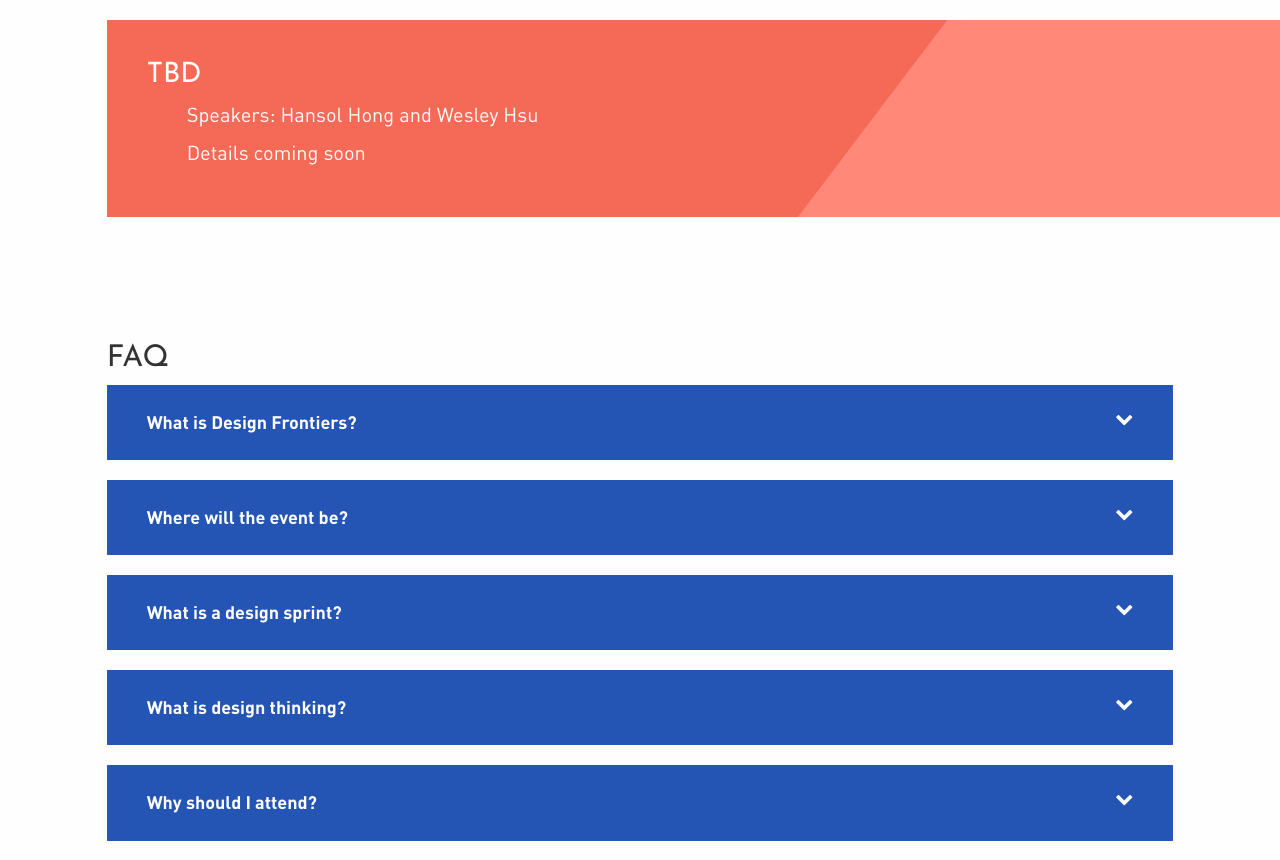
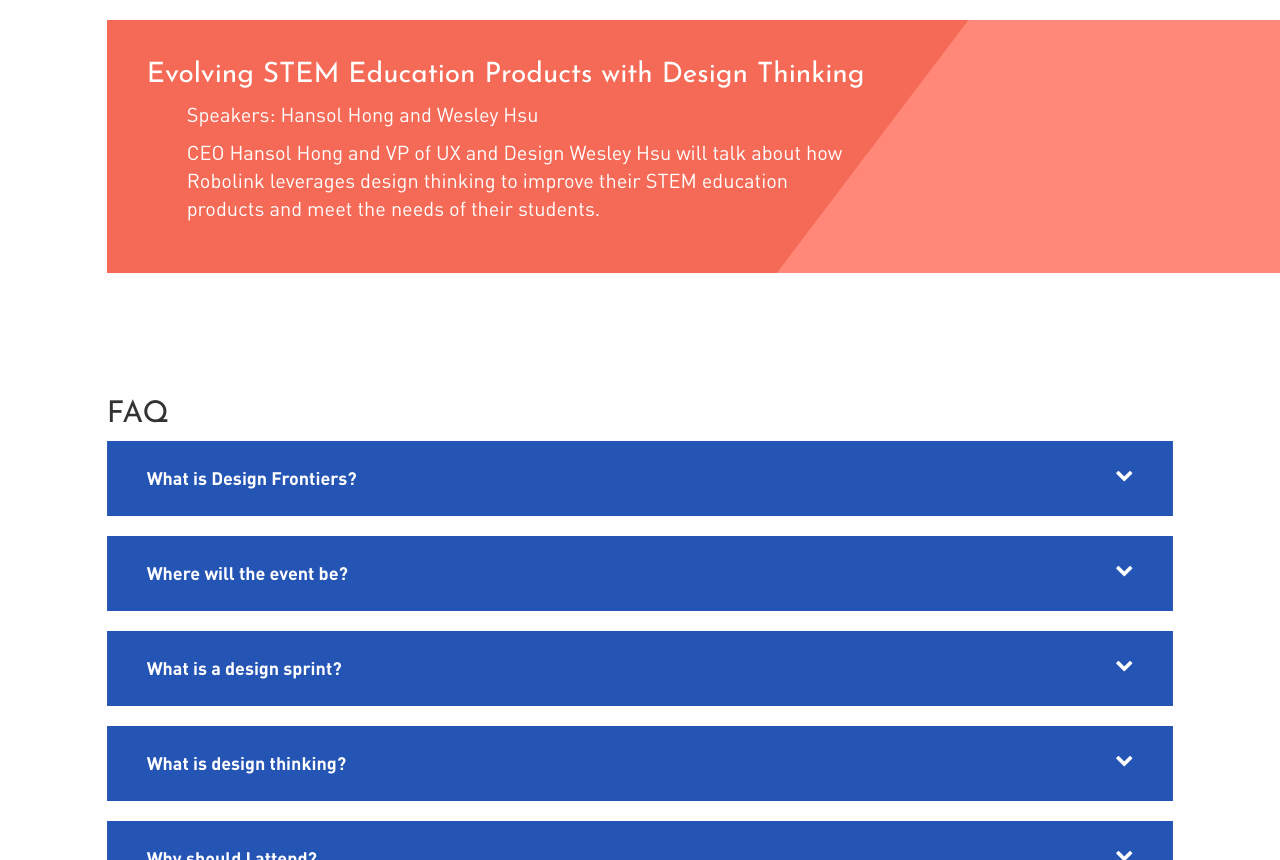
Before and after one commit to designatucsd/design-frontiers, a website: page index.html in a window 1280 px wide. Shown: the part 3623-4483 px from the top of the page. Drawn offline with nearby package versions, Linux system fonts and the light colour scheme.

Commit message:
Add third talk

```diff
--- a/index.html
+++ b/index.html
@@ -249,10 +249,12 @@
                 </p>
               </div>
               <div class="df__breakout__card">
-                <h3>TBD</h3>
+                <h3>Evolving STEM Education Products with Design Thinking</h3>
                 <p>Speakers: Hansol Hong and Wesley Hsu</p>
                 <p>
-                  Details coming soon
+                  CEO Hansol Hong and VP of UX and Design Wesley Hsu will talk about how Robolink
+                  leverages design thinking to improve their STEM education products and meet the
+                  needs of their students.
                 </p>
               </div>
 
```
